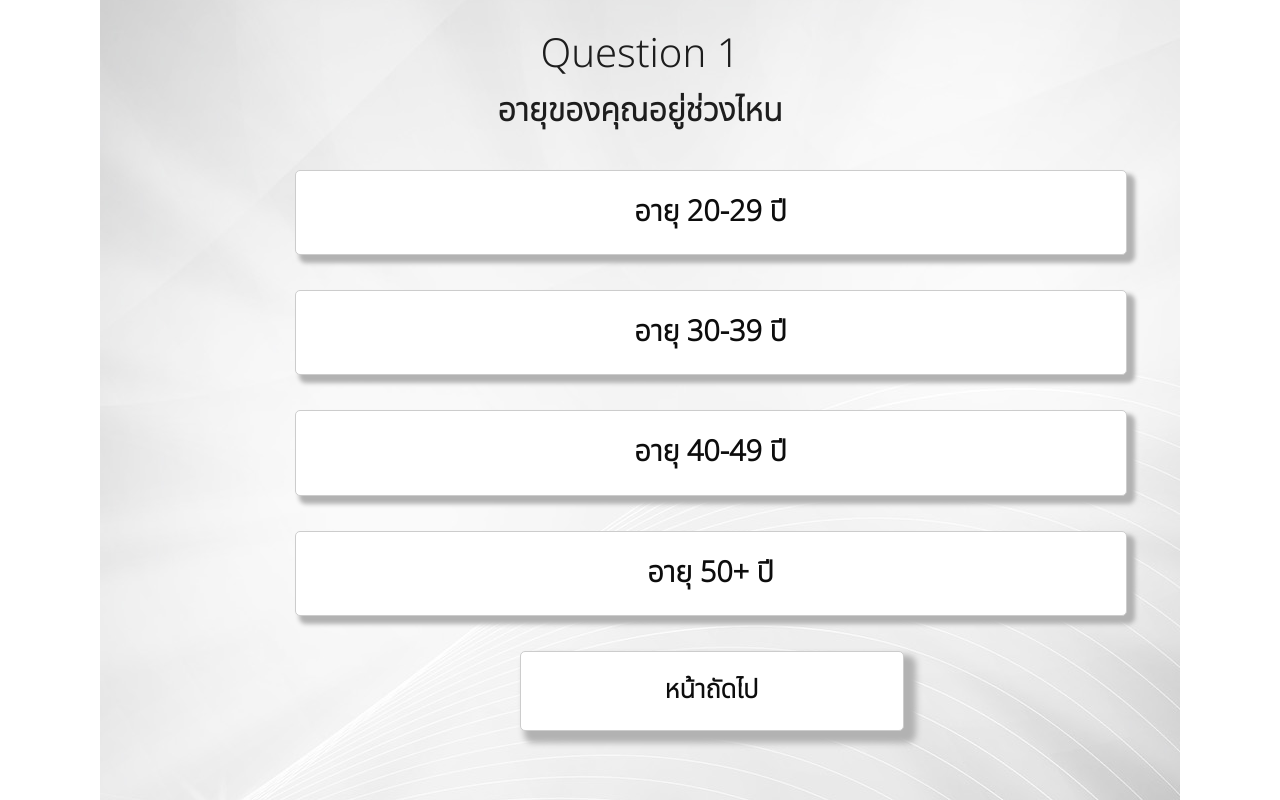
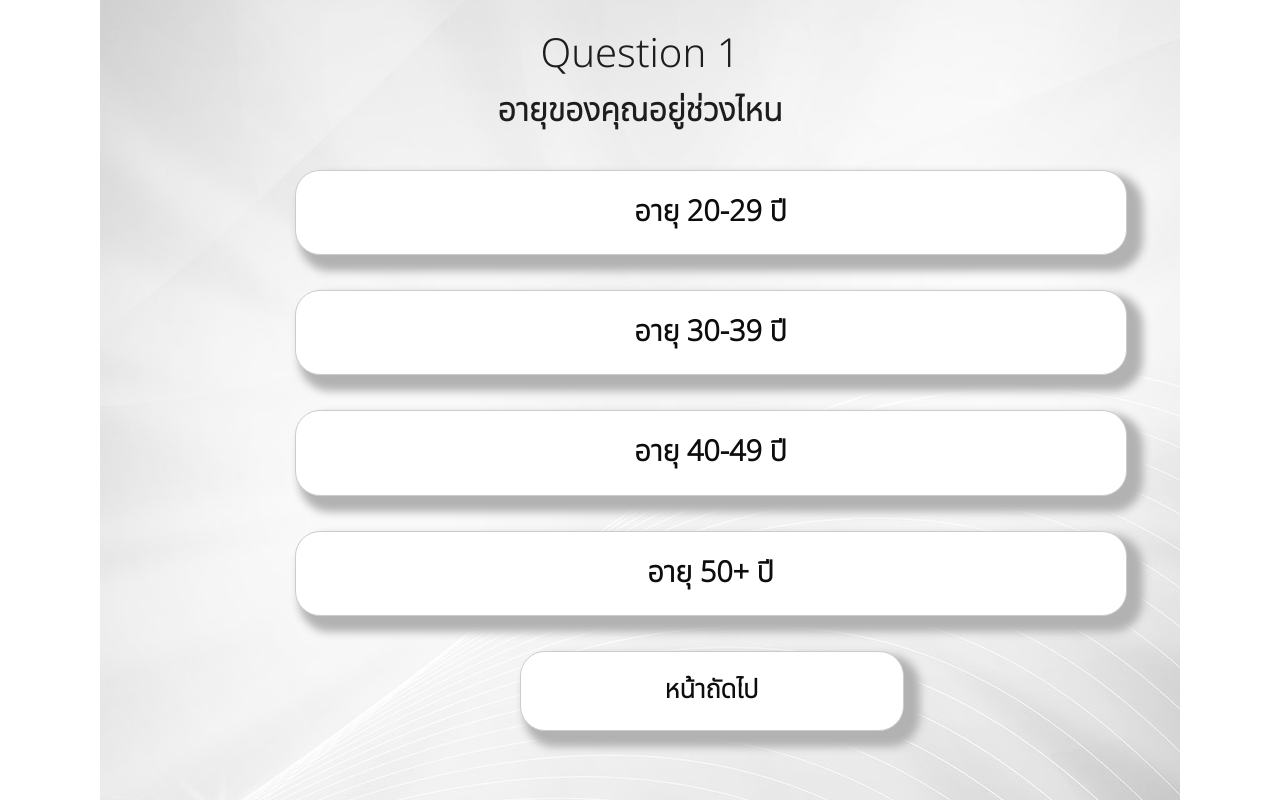
Before and after one commit to mewptm/nano_forwhat_project, a React (Vite) app: page /question in a window 1280 px wide. Built offline with nearby package versions, Linux system fonts and the light colour scheme.

Commit message:
เก็บค่าบนเว็บ

```diff
--- a/src/components/Choice/Choice.jsx
+++ b/src/components/Choice/Choice.jsx
@@ -4,57 +4,77 @@ import React from 'react';
 
 const options  = [
     {
+      id: 1,
       label: 'ไม่มีโรคประจำตัว',
-      value: '1'
+      value: 'ไม่มีโรคประจำตัว'
     },
     {
+      id: 2,
       label: 'โรคความดันโลหิตสูง',
-      value: '2'
+      value: 'โรคความดันโลหิตสูง'
     },
     {
+      id: 3,
       label: 'โรคท้องผูก',
-      value: '3'
+      value: 'โรคท้องผูก'
     },
     {
+      id: 4,
       label: 'โรคมะเร็งลำไส้',
-      value: '4'
+      value: 'โรคมะเร็งลำไส้'
     },
     {
+      id: 5,
       label: 'โรคริดสีดวงทวาร',
-      value: '5'
+      value: 'โรคริดสีดวงทวาร'
     },
     {
+      id: 6,
       label: 'โรคหัวใจและหลอดเลือด',
-      value: '6'
+      value: 'โรคหัวใจและหลอดเลือด'
     },
     {
+      id: 7,
       label: 'โรคลำไส้อุดตัน',
-      value: '7'
+      value: 'โรคลำไส้อุดตัน'
     },
     {
+      id: 8,
       label: 'โรคกล้ามเนื้อเชิงอุ้งกรานอ่อนเเรง',
-      value: '8'
+      value: 'โรคกล้ามเนื้อเชิงอุ้งกรานอ่อนเเรง'
     },
     {
+      id: 9,
       label: 'โรคเบาหวาน',
-      value: '9'
+      value: 'โรคเบาหวาน'
     },
     {
+      id: 10,
       label: 'โรคความดันตํ่า',
-      value: '10'
+      value: 'โรคความดันตํ่า'
     },
     {
+      id: 11,
       label: 'โรคไขมันในเลือด',
-      value: '11'
+      value: 'โรคไขมันในเลือด'
     },
     {
+      id: 12,
       label: 'โรคกระเพาะ/กรดไหลย้อน',
-      value: '12'
+      value: 'โรคกระเพาะ/กรดไหลย้อน'
     },
   ];
 
-const handleChange = () => {
-  console.log('selected ${value}');
+  const handleChange = (value) => {
+    console.log('Choice Selected:11', value);
+    // เรียกใช้ฟังก์ชัน handleNextQuestion และส่งค่า value ไปด้วย
+    handleNextQuestion(value);
+  };
+
+  const handleNextQuestion = (value) => {
+    // ในฟังก์ชันนี้คุณสามารถใช้ค่า value ที่ส่งมาได้
+    console.log('Answer:11', value);
+    // ทำสิ่งที่ต้องการต่อไป...
   };
 
   const Choice = () => (
@@ -62,15 +82,11 @@ const Choice = () => (
       mode="multiple"
       style={{ width: '100%' }}
       placeholder="กรุณาเลือกคำตอบต่อไปนี้ "
-
       onChange={handleChange}
       optionLabelProp="label"
       options={options}
     />
+
   );
 
-
-
-
-
   export default Choice;
--- a/src/components/Question/Question.css
+++ b/src/components/Question/Question.css
@@ -42,8 +42,8 @@
   background-color: #FFFF;
   border: 1px solid #ccc;
   color: rgb(13, 13, 13);
-  border-radius: 5px;
-  box-shadow: 6px 6px 4px 2px #b2b2b2;
+  border-radius: 25px;
+  box-shadow: 10px 10px 8px 6px #b2b2b2;
   font-size: larger;
   cursor: pointer;
   text-align :center;
@@ -64,7 +64,7 @@
 .highlight {
   background-color: #757575;
   color: rgb(255, 255, 255);
-  box-shadow: 6px 6px 4px 2px #696969;
+  box-shadow: 10px 10px 8px 6px #696969;
 }
 
 .next{
@@ -75,8 +75,8 @@
   background-color: #FFFF;
   border: 1px solid #ccc;
   color: rgb(13, 13, 13);
-  border-radius: 5px;
-  box-shadow: 8px 8px 6px 4px #b2b2b2;
+  border-radius: 25px;
+  box-shadow: 10px 10px 8px 6px #b2b2b2;
   font-size: larger;
   cursor: pointer;
   text-align :center;
@@ -85,7 +85,7 @@
 .next:hover{
   background-color: #dcdcdc;
   color: #000000;
-  box-shadow: 8px 8px 6px 4px #696969;
+  box-shadow: 10px 10px 8px 6px #696969;
 }
 
 .next:active {
--- a/src/components/Question/Question.jsx
+++ b/src/components/Question/Question.jsx
@@ -100,7 +100,7 @@ const Question = () => {
 	const handleOptionSelect = (event, option) => {
 		setSelectedOption(option);
 		highlightButton(event.target);
-	};
+	  };
 
 	function removeHighlight() {
 		const buttons = document.getElementsByTagName('button');
@@ -133,6 +133,19 @@ const Question = () => {
 		} else {
 		  setShowScore(true);
 		}
+
+		if (questions[currentQuestion].id >= 1 && questions[currentQuestion].id <= 9) {
+			console.log('Question ID:', questions[currentQuestion].id);
+			console.log('Question:', questions[currentQuestion].question);
+			console.log('Answer:', selectedOption);
+		}
+
+		const handleNextQuestion = (value) => {
+			if (questions[currentQuestion].id === 10 || questions[currentQuestion].id === 11) {
+			  console.log('Choice Selected:', value);
+			  console.log('Answer:', value);
+			}
+		  };
 	  };
 
 
@@ -189,7 +202,7 @@ const Question = () => {
 					  <div>
 						<div className='question'>
 						<div className='font-family'>
-						  <h1>Question {currentQuestion + 1}</h1>
+						  <h1>Question {currentQuestion + 1} </h1>
 						  <p>{questions[currentQuestion].question}</p>
 						</div>
 						</div>
--- a/src/components/Ynquiz/Yesno.css
+++ b/src/components/Ynquiz/Yesno.css
@@ -243,6 +243,10 @@
   }
 
   @media screen and (max-width: 576px) {
+    .and {
+      position: relative;
+      left: 10px;
+    }
     .Ynquiztion {
       display: flex;
       font-size: 1.5rem;
@@ -264,6 +268,12 @@
       height: 40px;
       transform: translateX(-270px);
     }
+    .no-button,
+    .yes-button {
+     width: 25vw;
+     position: relative;
+     left: 5px;
+    }
   }
 
   @media screen and (max-width: 400px) {
@@ -273,7 +283,7 @@
     }
     .and {
       position: relative;
-      left: 70px;
+      left: 50px;
     }
     .Ynquiztion {
       display: flex;
@@ -288,6 +298,8 @@
       height: auto;
       display: block;
       margin: 0 auto;
+      position: relative;
+      left: 65px;
     }
     .chevron-icon {
       font-size: 30px;
@@ -296,7 +308,8 @@
     }
     .no-button,
     .yes-button {
+     width: 30vw;
      position: relative;
-     left: 70px;
+     left: 60px;
     }
   }
--- a/src/components/Ynquiz/Yesno.jsx
+++ b/src/components/Ynquiz/Yesno.jsx
@@ -149,15 +149,18 @@ const yesno = () => {
       setCurrentImageIndex(newIndex);
       setCurrentQuestionIndex(newIndex);
     } else {
-      // Reached the last image, perform necessary actions
       setCurrentImageIndex(images.length - 1);
-      setCurrentQuestionIndex(images.length - 1); // Align the question index with the last image index
+      setCurrentQuestionIndex(images.length - 1);
 
-      // Check if the current question ID is 30
-      if (questions[newIndex].id === 30) {
-        // Redirect to the Calendar page or perform any necessary navigation here
-        window.location.href = '/Calendar_1'; // Change this to your Calendar page URL
-      }
+      /*if (questions && questions[currentImageIndex] && questions[currentImageIndex].id === 30) {
+        window.location.href = '/Calendar_1';
+        return; // ทำการ return เพื่อป้องกันการทำงานต่อที่อาจเกิดขึ้นหลังการเปลี่ยนหน้า
+      }*/
+    }
+
+    if (questions && questions[currentImageIndex] && questions[currentImageIndex].id) {
+      console.log('Question ID:', questions[currentImageIndex].id);
+      console.log('Yes:', newIndex);
     }
   };
 
@@ -169,17 +172,22 @@ const yesno = () => {
       setCurrentImageIndex(newIndex);
       setCurrentQuestionIndex(newIndex);
     } else {
-      // Reached the last image, perform necessary actions
       setCurrentImageIndex(images.length - 1);
-      setCurrentQuestionIndex(images.length - 1); // Align the question index with the last image index
+      setCurrentQuestionIndex(images.length - 1);
 
-      // Check if the current question ID is 30
-      if (questions[newIndex].id === 30) {
-        // Redirect to the Calendar page or perform any necessary navigation here
-        window.location.href = '/Calendar_1'; // Change this to your Calendar page URL
-      }
+      /*if (questions && questions[currentImageIndex] && questions[currentImageIndex].id === 30) {
+        window.location.href = '/Calendar_1';
+        return; // ทำการ return เพื่อป้องกันการทำงานต่อที่อาจเกิดขึ้นหลังการเปลี่ยนหน้า
+      }*/
+    }
+
+    if (questions && questions[currentImageIndex] && questions[currentImageIndex].id) {
+      console.log('Question ID:', questions[currentImageIndex].id);
+      console.log('No:', newIndex);
     }
   };
+
+
 
 
   const handlePreviousClick = () => {
@@ -208,7 +216,6 @@ const yesno = () => {
       }
     }
   };
-
 
 
   const buttonStyle = {
```
Also changed, not shown: src/components/Choice/choice2.jsx (+21 -17 lines). Lines whose indentation alone changed are shown as unchanged.
